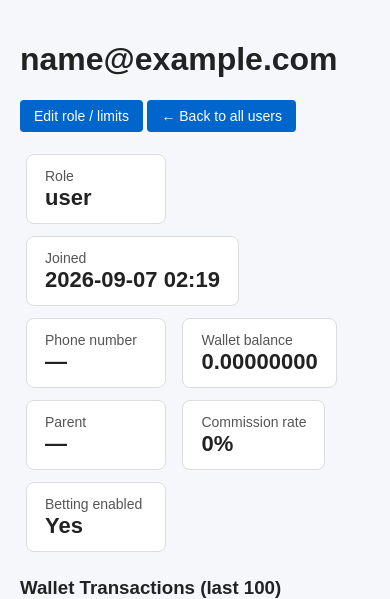
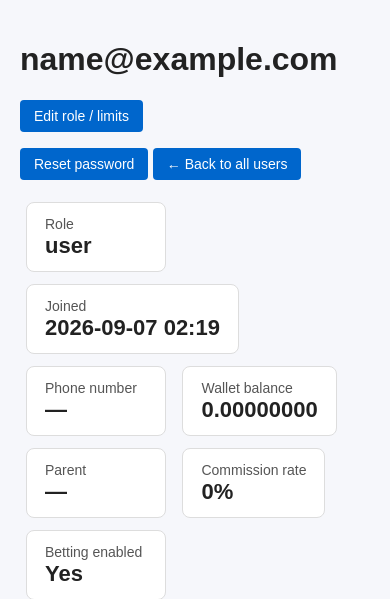
Before and after one commit to nomanayubb/quickpaybet, a Django app: page /panel/users/1/ in a window 390 px wide; the page is wider, and only the part inside the window is pictured. Shown: the part 174-773 px from the top of that part. Run offline with Django 5.2, Linux system fonts and the light colour scheme; the visitor is signed in with stand-in values (Sample User, id 1); data comes from the database, SQL or seed files in the repository; data that the repository does not hold is empty; parts of the project's set-up code (start-up, migrations or seed data) failed here and were passed over.

Commit message:
feat: superuser-only password reset tool; restrict phone number visibility
Client asked to store recoverable/plaintext passwords to relay via WhatsApp
to users who forget them and can't self-recover. Declined and explained why
(a single database breach would leak every user's password in usable form,
and people reuse passwords elsewhere - the risk isn't about who's allowed
to see it in the UI, it's that the recoverable data exists at all). Built
the safe equivalent instead:

- New superuser-only "Reset password" action generates a brand-new random
  password, shown once on screen to relay manually - the user's old
  password is never seen or recoverable by anyone, a new one is created
- Phone number visibility and editing restricted to is_superuser accounts
  only, per client's explicit request that other "admin" role staff not
  see it - verified live (non-superuser admin sees neither the phone
  number nor the reset button; hitting the reset URL directly redirects)

All 18 tests pass.

Co-Authored-By: Claude Sonnet 5 <noreply@anthropic.com>

```diff
--- a/backend/apps/web/urls.py
+++ b/backend/apps/web/urls.py
@@ -14,6 +14,7 @@ from .views import (
     admin_users_view,
     admin_user_detail_view,
     admin_user_update_view,
+    admin_reset_user_password_view,
     admin_withdrawals_view,
     admin_withdrawal_process_view,
     home_view,
@@ -64,6 +65,7 @@ urlpatterns = [
     path('panel/users/', admin_users_view, name='admin_users'),
     path('panel/users/<int:user_id>/', admin_user_detail_view, name='admin_user_detail'),
     path('panel/users/<int:user_id>/edit/', admin_user_update_view, name='admin_user_edit'),
+    path('panel/users/<int:user_id>/reset-password/', admin_reset_user_password_view, name='admin_reset_user_password'),
     path('panel/withdrawals/', admin_withdrawals_view, name='admin_withdrawals'),
     path('panel/withdrawals/<int:payment_id>/process/', admin_withdrawal_process_view, name='admin_withdrawal_process'),
     path('parlay/', parlay_bet_view, name='parlay_bet'),
--- a/backend/apps/web/views.py
+++ b/backend/apps/web/views.py
@@ -621,8 +621,50 @@ def admin_user_detail_view(request, user_id):
             'parlays': parlays,
             'crypto_payments': deposits_withdrawals,
             'children': children,
+            # Phone number is personal contact info - only the actual
+            # superuser (the platform owner) sees it, not every "admin"
+            # role staff account.
+            'can_view_sensitive': request.user.is_superuser,
             'active': 'admin_users',
         },
+    )
+
+
+def admin_reset_user_password_view(request, user_id):
+    """
+    Superuser-only: generate a brand-new random password for a user and show
+    it once on screen so it can be relayed (e.g. via WhatsApp) to a user who
+    can't do a self-service reset. The user's OLD password is never seen or
+    recoverable by anyone - this creates a new one instead, which is the
+    safe way to solve "user forgot their password and can't do email reset".
+    """
+    if not request.user.is_superuser:
+        return redirect(f"{settings.LOGIN_URL}?next={request.path}")
+
+    if request.method != 'POST':
+        return redirect('web:admin_user_detail', user_id=user_id)
+
+    target = get_object_or_404(User, pk=user_id)
+    if not user_can_manage_target(request.user, target):
+        return redirect('web:admin_users')
+
+    import secrets
+    new_password = secrets.token_urlsafe(9)  # readable-ish, ~12 chars
+    target.set_password(new_password)
+    target.save(update_fields=['password'])
+
+    create_audit_log(
+        user=request.user,
+        action='password_reset_by_admin',
+        target_type='user',
+        target_id=target.id,
+        ip_address=_get_ip(request),
+    )
+
+    return render(
+        request,
+        'web/admin_password_reset_result.html',
+        {'target_user': target, 'new_password': new_password},
     )
 
 
@@ -655,10 +697,12 @@ def admin_user_update_view(request, user_id):
             max_bet_raw = request.POST.get('max_bet_amount', '').strip()
             commission_raw = request.POST.get('commission_rate', '').strip()
             is_betting_enabled = request.POST.get('is_betting_enabled') == 'on'
-            phone_number = request.POST.get('phone_number', '').strip()
 
             user.role = new_role
-            user.phone_number = phone_number
+            if request.user.is_superuser:
+                # Phone number is personal contact info - only the actual
+                # superuser (platform owner) may view/edit it.
+                user.phone_number = request.POST.get('phone_number', '').strip()
 
             if is_full_admin:
                 # Only a full admin may reassign which master/agent a user reports to.
@@ -718,6 +762,7 @@ def admin_user_update_view(request, user_id):
                     'possible_parents': possible_parents,
                     'allowed_roles': allowed_roles,
                     'can_edit_parent': is_full_admin,
+                    'can_view_sensitive': request.user.is_superuser,
                 },
             )
 
@@ -729,6 +774,7 @@ def admin_user_update_view(request, user_id):
             'possible_parents': possible_parents,
             'allowed_roles': allowed_roles,
             'can_edit_parent': is_full_admin,
+            'can_view_sensitive': request.user.is_superuser,
         },
     )
 
--- a/backend/templates/web/admin_user_detail.html
+++ b/backend/templates/web/admin_user_detail.html
@@ -8,6 +8,12 @@
     {% else %}
         <p>
             <a class="btn" href="{% url 'web:admin_user_edit' view_user.id %}">Edit role / limits</a>
+            {% if can_view_sensitive %}
+                <form method="post" action="{% url 'web:admin_reset_user_password' view_user.id %}" style="display:inline;">
+                    {% csrf_token %}
+                    <button type="submit" class="btn" onclick="return confirm('Generate a new password for this user? Their old password will stop working immediately.');">Reset password</button>
+                </form>
+            {% endif %}
             <a class="btn" href="{% url 'web:admin_users' %}">&larr; Back to all users</a>
         </p>
 
@@ -19,10 +25,12 @@
             <span>Joined</span>
             <strong>{{ view_user.date_joined|date:"Y-m-d H:i" }}</strong>
         </div>
-        <div class="stat-card">
-            <span>Phone number</span>
-            <strong>{{ view_user.phone_number|default:"&mdash;" }}</strong>
-        </div>
+        {% if can_view_sensitive %}
+            <div class="stat-card">
+                <span>Phone number</span>
+                <strong>{{ view_user.phone_number|default:"&mdash;" }}</strong>
+            </div>
+        {% endif %}
         <div class="stat-card">
             <span>Wallet balance</span>
             <strong>{{ wallet.balance }}</strong>
```
Also changed, not shown: backend/templates/web/admin_password_reset_result.html (added, +16 -0 lines), backend/templates/web/admin_user_edit.html (+13 -4 lines), docs/PROJECT_MASTER_DOCUMENTATION and progress done until now.md (+3 -0 lines).
